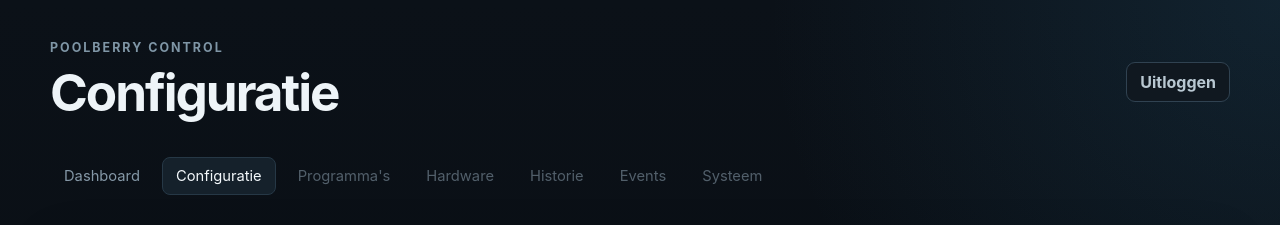
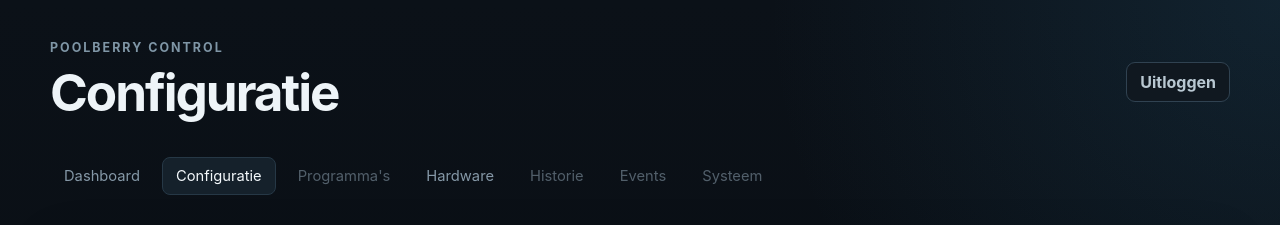
Before and after one commit to ambupilot/poolberry-controller, a Next.js app in the folder web/: page /configuration in a window 1280 px wide. Shown: the top 225 px of the page. Built offline with nearby package versions, Linux system fonts and the light colour scheme; no server answers.

Commit message:
feat: enable hardware navigation from configuration

```diff
--- a/web/app/configuration/page.tsx
+++ b/web/app/configuration/page.tsx
@@ -64,7 +64,7 @@ export default async function ConfigurationPage() {
         <Link className="tab" href="/">Dashboard</Link>
         <Link className="tab active" href="/configuration">Configuratie</Link>
         <span className="tab disabled">Programma&apos;s</span>
-        <span className="tab disabled">Hardware</span>
+        <Link className="tab" href="/hardware">Hardware</Link>
         <span className="tab disabled">Historie</span>
         <span className="tab disabled">Events</span>
         <span className="tab disabled">Systeem</span>
```
